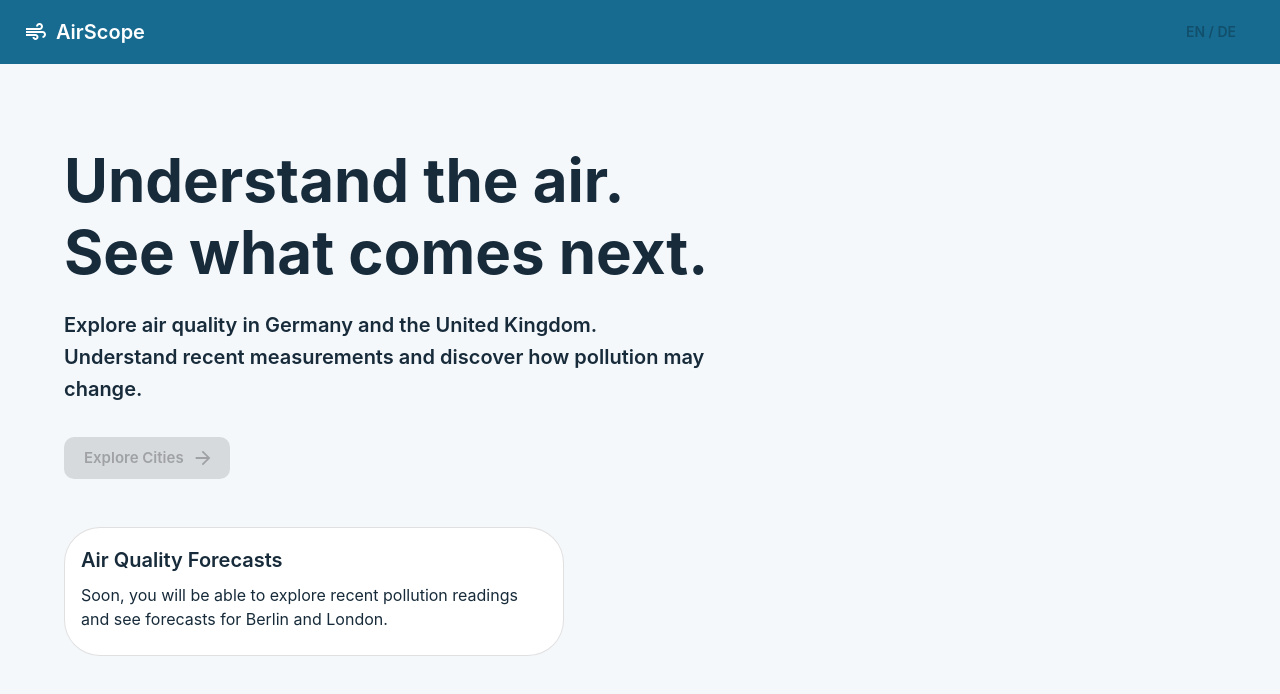
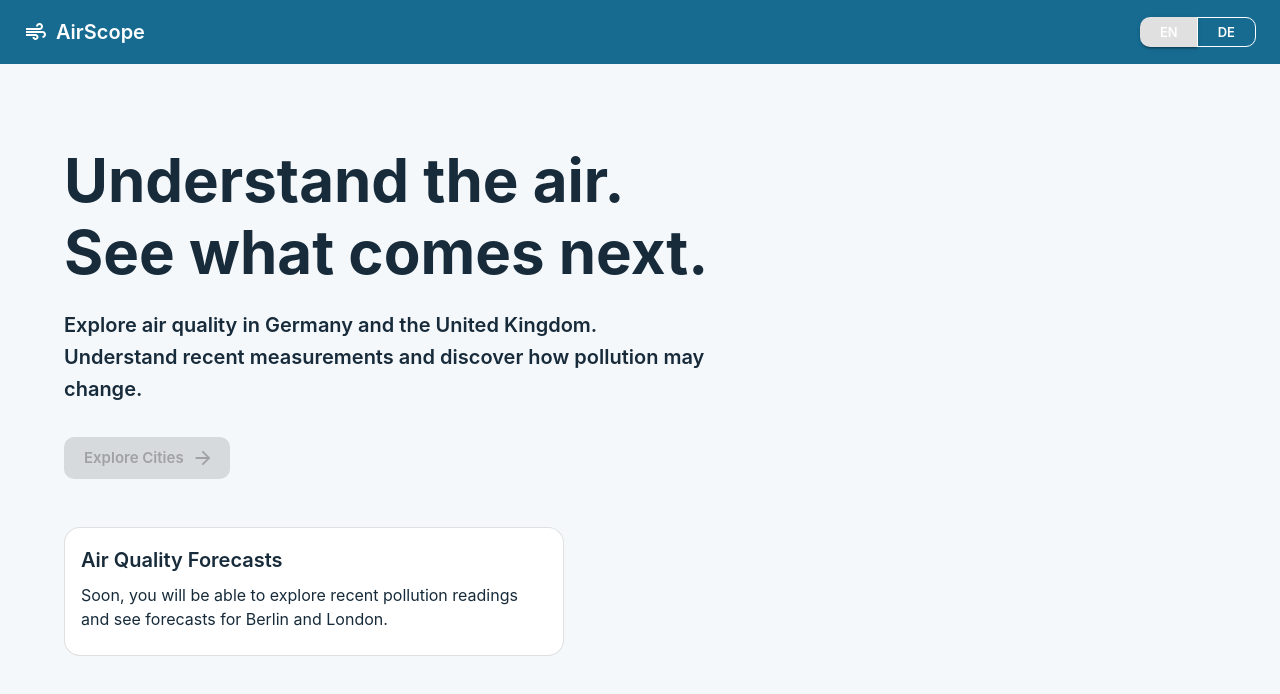
Before and after one commit to nikdc03x-coder/AirScope, a React (Vite) app in the folder frontend/: page / in a window 1280 px wide. Shown: the top 694 px of the page. Built offline with nearby package versions, Linux system fonts and the light colour scheme.

Commit message:
feat(i18n): add English and German language support

```diff
--- a/frontend/package.json
+++ b/frontend/package.json
@@ -14,8 +14,10 @@
     "@emotion/styled": "^11.14.1",
     "@mui/icons-material": "^9.5.0",
     "@mui/material": "^9.5.0",
+    "i18next": "^26.4.4",
     "react": "^19.2.8",
-    "react-dom": "^19.2.8"
+    "react-dom": "^19.2.8",
+    "react-i18next": "^17.0.16"
   },
   "devDependencies": {
     "@eslint/js": "^10.0.1",
--- a/frontend/src/App.tsx
+++ b/frontend/src/App.tsx
@@ -6,7 +6,6 @@ import {
   Card,
   CardContent,
   Container,
-  CssBaseline,
   Toolbar,
   Typography,
 } from "@mui/material";
@@ -14,87 +13,79 @@ import {
 import AirIcon from "@mui/icons-material/Air";
 import ArrowForwardIcon from "@mui/icons-material/ArrowForward";
 
+import { useTranslation } from "react-i18next";
+
+import LanguageSwitcher from "./components/layout/LanguageSwitcher";
+
 // AirScope | nik
-// This is our first homepage.
-// We use Material UI components instead of writing
-// custom HTML and CSS for every section.
+// All visible text comes from our translation files.
+// This allows the same page to work in English and German.
 
 function App() {
+  const { t } = useTranslation();
+
   return (
     <>
-      {/* Gives the website a consistent starting style. */}
-      <CssBaseline />
-
-      {/* Top navigation bar with our project name. */}
+      {/* Shared navigation bar. */}
       <AppBar position="static" elevation={0}>
         <Toolbar>
           <AirIcon sx={{ mr: 1 }} />
 
           <Typography variant="h6" sx={{ flexGrow: 1 }}>
-            AirScope
+            {t("brand")}
           </Typography>
 
-          {/* Language switching will be added later. */}
-          <Button color="inherit" disabled>
-            EN / DE
-          </Button>
+          <LanguageSwitcher />
         </Toolbar>
       </AppBar>
 
-      {/* Main content stays centered on large screens. */}
+      {/* Homepage introduction. */}
       <Container maxWidth="lg">
         <Box sx={{ py: { xs: 6, md: 10 } }}>
-
-{/* AirScope | nik
-    This is the main heading of our homepage.
-    We use sx to style the text using Material UI.
-*/}
           <Typography
             variant="h2"
             component="h1"
-  sx={{ fontWeight: 700 }}
+            sx={{
+              fontWeight: 700,
+              fontSize: { xs: "2.5rem", md: "3.75rem" },
+            }}
             gutterBottom
           >
-  Understand the air.
+            {t("hero.titleLine1")}
             <br />
-  See what comes next.
+            {t("hero.titleLine2")}
           </Typography>
-
 
           <Typography
             variant="h6"
             color="text.secondary"
             sx={{ maxWidth: 650, mb: 4 }}
           >
-            Explore air quality in Germany and the United
-            Kingdom. Understand recent measurements and
-            discover how pollution may change.
+            {t("hero.description")}
           </Typography>
 
-          {/* Our future city explorer will open from here. */}
+          {/* City exploration will be implemented later. */}
           <Button
             variant="contained"
             size="large"
             endIcon={<ArrowForwardIcon />}
             disabled
           >
-            Explore Cities
+            {t("hero.explore")}
           </Button>
 
-          {/* A preview card describing the first feature. */}
+          {/* Preview of our upcoming forecast feature. */}
           <Card
             variant="outlined"
-            sx={{ mt: 6, maxWidth: 500, borderRadius: 3 }}
+            sx={{ mt: 6, maxWidth: 500 }}
           >
             <CardContent>
               <Typography variant="h6" gutterBottom>
-                Air Quality Forecasts
+                {t("forecast.title")}
               </Typography>
 
               <Typography color="text.secondary">
-                Soon, you will be able to explore recent
-                pollution readings and see forecasts for
-                Berlin and London.
+                {t("forecast.description")}
               </Typography>
             </CardContent>
           </Card>
--- /dev/null
+++ b/frontend/src/components/layout/LanguageSwitcher.tsx
@@ -0,0 +1,47 @@
+
+import { Button, ButtonGroup } from "@mui/material";
+import { useTranslation } from "react-i18next";
+
+// AirScope | nik
+// This component switches the website language.
+// The selected language is saved so it stays the same
+// after the user refreshes the page.
+
+function LanguageSwitcher() {
+  const { i18n } = useTranslation();
+
+  const currentLanguage =
+    i18n.resolvedLanguage === "de" ? "de" : "en";
+
+  const changeLanguage = (language: "en" | "de") => {
+    // Update the visible translations.
+    void i18n.changeLanguage(language);
+
+    // Remember the language for future visits.
+    localStorage.setItem("airscope-language", language);
+  };
+
+  return (
+    <ButtonGroup size="small" aria-label="Website language">
+      <Button
+        color="inherit"
+        variant={currentLanguage === "en" ? "contained" : "outlined"}
+        onClick={() => changeLanguage("en")}
+        aria-pressed={currentLanguage === "en"}
+      >
+        EN
+      </Button>
+
+      <Button
+        color="inherit"
+        variant={currentLanguage === "de" ? "contained" : "outlined"}
+        onClick={() => changeLanguage("de")}
+        aria-pressed={currentLanguage === "de"}
+      >
+        DE
+      </Button>
+    </ButtonGroup>
+  );
+}
+
+export default LanguageSwitcher;
--- /dev/null
+++ b/frontend/src/i18n/index.ts
@@ -0,0 +1,31 @@
+
+import i18n from "i18next";
+import { initReactI18next } from "react-i18next";
+
+import en from "./locales/en.json";
+import de from "./locales/de.json";
+
+// AirScope | nik
+// This file manages the languages supported by AirScope.
+// We use English by default and remember the user's choice.
+
+const savedLanguage = localStorage.getItem("airscope-language");
+
+const initialLanguage =
+  savedLanguage === "de" ? "de" : "en";
+
+void i18n.use(initReactI18next).init({
+  resources: {
+    en: { translation: en },
+    de: { translation: de },
+  },
+
+  lng: initialLanguage,
+  fallbackLng: "en",
+
+  interpolation: {
+    escapeValue: false,
+  },
+});
+
+export default i18n;
--- /dev/null
+++ b/frontend/src/i18n/locales/de.json
@@ -0,0 +1,18 @@
+
+{
+  "brand": "AirScope",
+  "hero": {
+    "titleLine1": "Verstehen Sie die Luftqualität.",
+    "titleLine2": "Sehen Sie, was als Nächstes kommt.",
+    "description": "Entdecken Sie die Luftqualität in Deutschland und im Vereinigten Königreich. Informieren Sie sich über aktuelle Messwerte und erfahren Sie, wie sich die Luftverschmutzung entwickeln könnte.",
+    "explore": "Städte entdecken"
+  },
+  "forecast": {
+    "title": "Luftqualitätsprognosen",
+    "description": "Bald können Sie aktuelle Schadstoffmessungen erkunden und Prognosen für Berlin und London ansehen."
+  },
+  "language": {
+    "english": "English",
+    "german": "Deutsch"
+  }
+}
--- /dev/null
+++ b/frontend/src/i18n/locales/en.json
@@ -0,0 +1,18 @@
+
+{
+  "brand": "AirScope",
+  "hero": {
+    "titleLine1": "Understand the air.",
+    "titleLine2": "See what comes next.",
+    "description": "Explore air quality in Germany and the United Kingdom. Understand recent measurements and discover how pollution may change.",
+    "explore": "Explore Cities"
+  },
+  "forecast": {
+    "title": "Air Quality Forecasts",
+    "description": "Soon, you will be able to explore recent pollution readings and see forecasts for Berlin and London."
+  },
+  "language": {
+    "english": "English",
+    "german": "Deutsch"
+  }
+}
--- a/frontend/src/main.tsx
+++ b/frontend/src/main.tsx
@@ -6,6 +6,8 @@ import { CssBaseline, ThemeProvider } from "@mui/material";
 
 import App from "./App";
 import theme from "./app/theme";
+// Initialize translations before the homepage renders.
+import "./i18n";
 
 // AirScope | nik
 // ThemeProvider applies our shared colors and styles
```
Also changed, not shown: 1 other file (tests, documents, lock files or other folders). Lines whose indentation alone changed are shown as unchanged.
